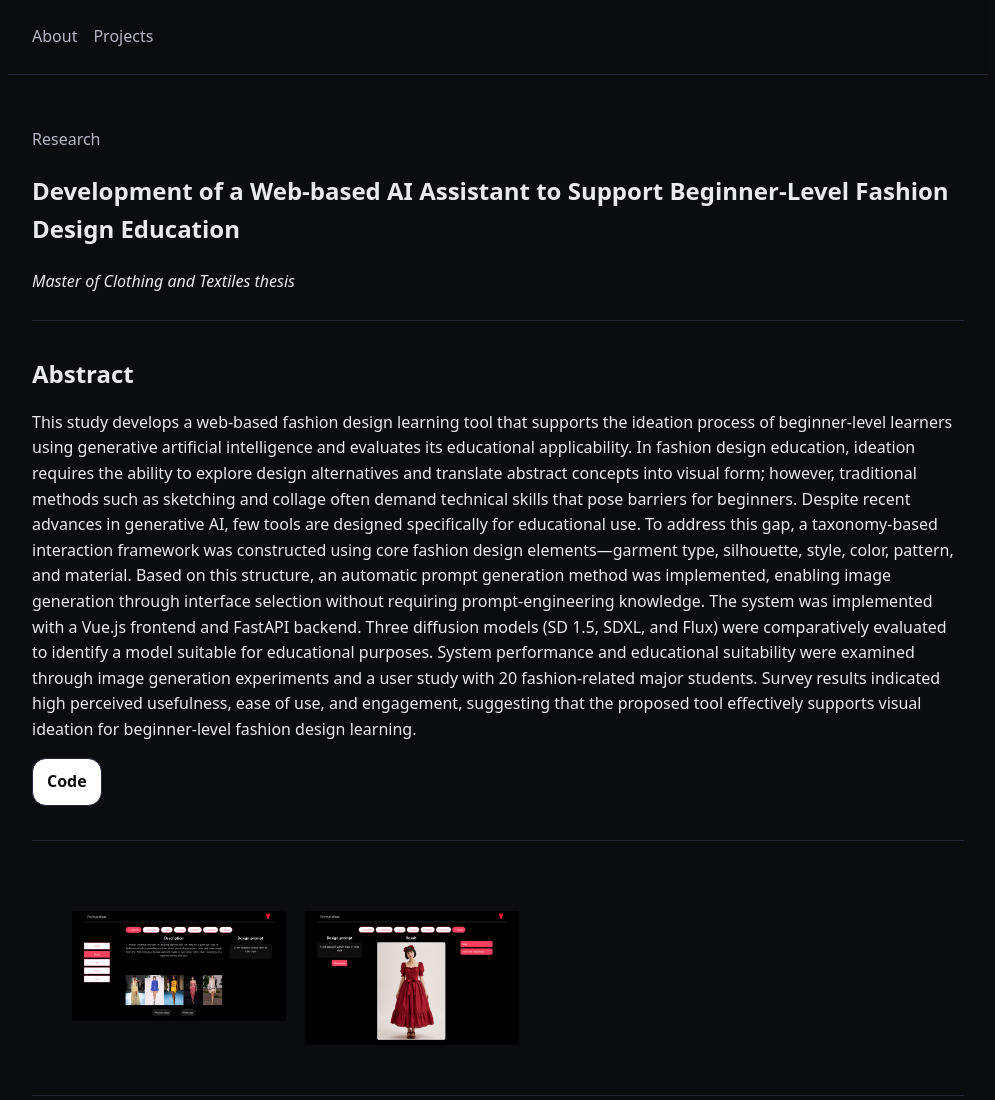
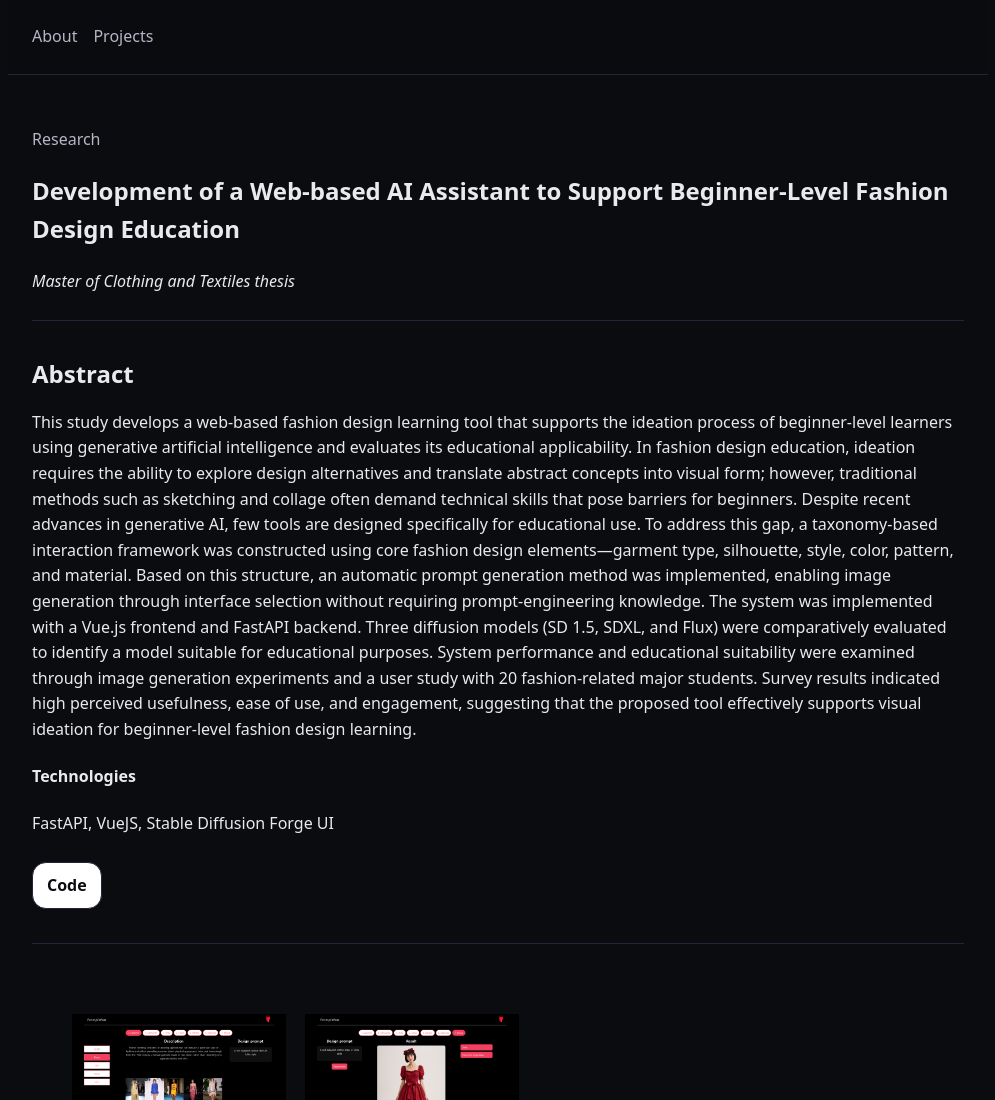
Before and after one commit to Yamobura/yamobura.github.io, a plain HTML site: page projects/research/ai-design-education-assistant.html in a window 1280 px wide. Shown: the top 1100 px of the page, without its empty margins (142-1137 px from the left). Drawn offline with Linux system fonts and the light colour scheme.

Commit message:
Added stacks for projects

```diff
--- a/projects/research/ai-design-education-assistant.html
+++ b/projects/research/ai-design-education-assistant.html
@@ -41,6 +41,10 @@
           </p>
         </div>
 
+               <div>
+          <h4>Technologies</h4>
+          FastAPI, VueJS, Stable Diffusion Forge UI</div>
+<br>
         <div>
           <a class="btn" href="https://github.com/Yamobura/PromptWear" target="_blank">Code</a>
         </div>
```
Also changed, not shown: projects/design/sirin-alkonost-collection.html (+3 -0 lines), projects/research/accessibility-luxury.html (+4 -0 lines), projects/research/weather-outfit-assistant.html (+6 -0 lines).
